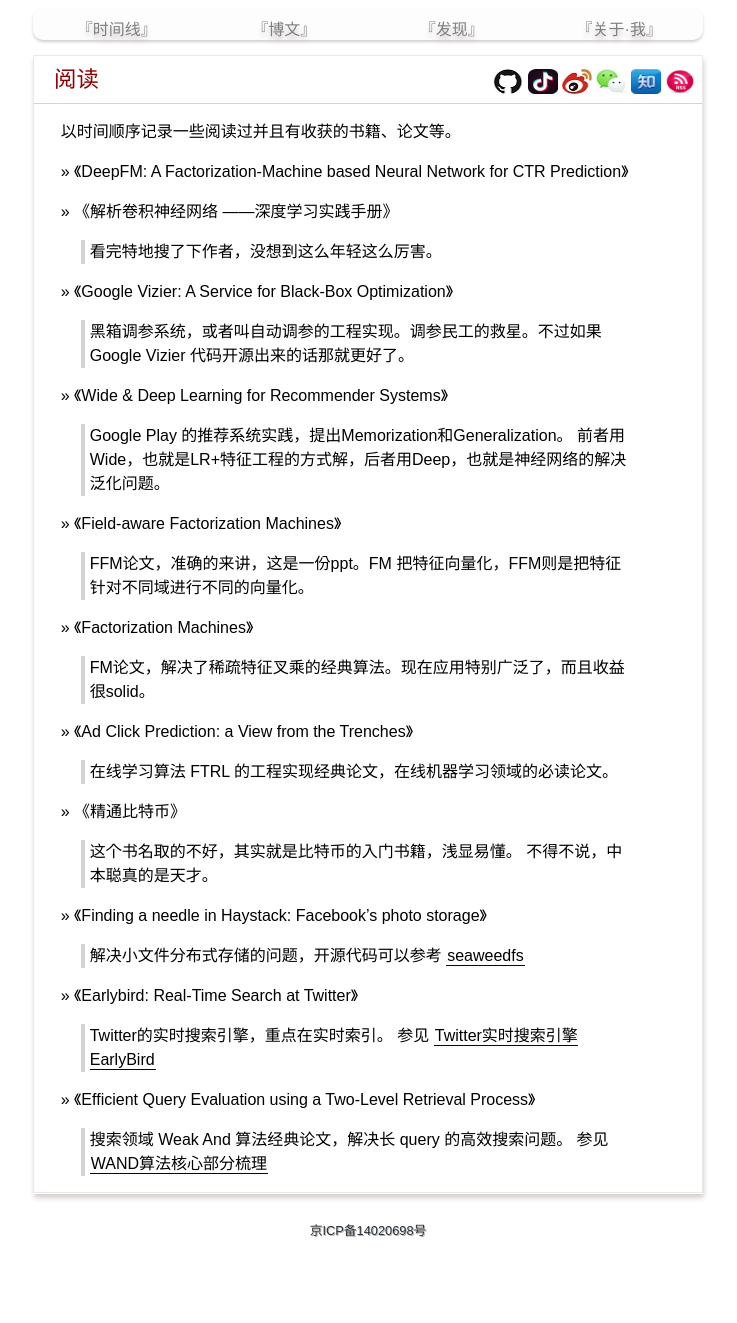
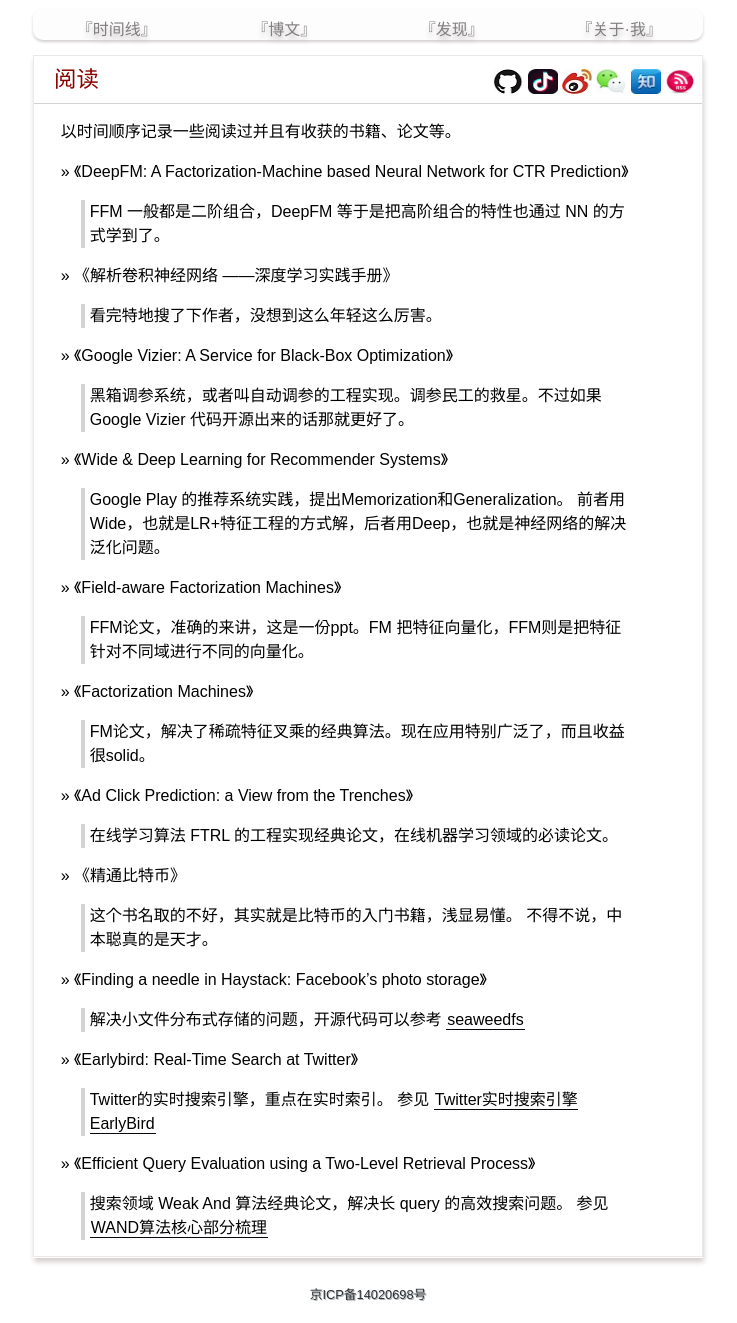
Before and after one commit to yanyiwu/blog, a Jekyll site: the page built from reading.md, in a window 1280 px wide. Shown: the whole page, without its empty margins (272-1009 px from the left). Built offline with Jekyll 4.4.1, drawn with Linux system fonts in a browser that asks for light colours; Markdown is read by kramdown in place of the engine named in the settings; comment, search, counter and statistics services are not loaded; before the commit the page ends 1259 px from its top, so only the background shows below that.

Commit message:
[reading] update

```diff
--- a/reading.md
+++ b/reading.md
@@ -6,6 +6,8 @@ title: 阅读
 以时间顺序记录一些阅读过并且有收获的书籍、论文等。
 
 &raquo; 《DeepFM: A Factorization-Machine based Neural Network for CTR Prediction》
+
+> FFM 一般都是二阶组合，DeepFM 等于是把高阶组合的特性也通过 NN 的方式学到了。
 
 &raquo; 《解析卷积神经网络 ——深度学习实践手册》
 
```
